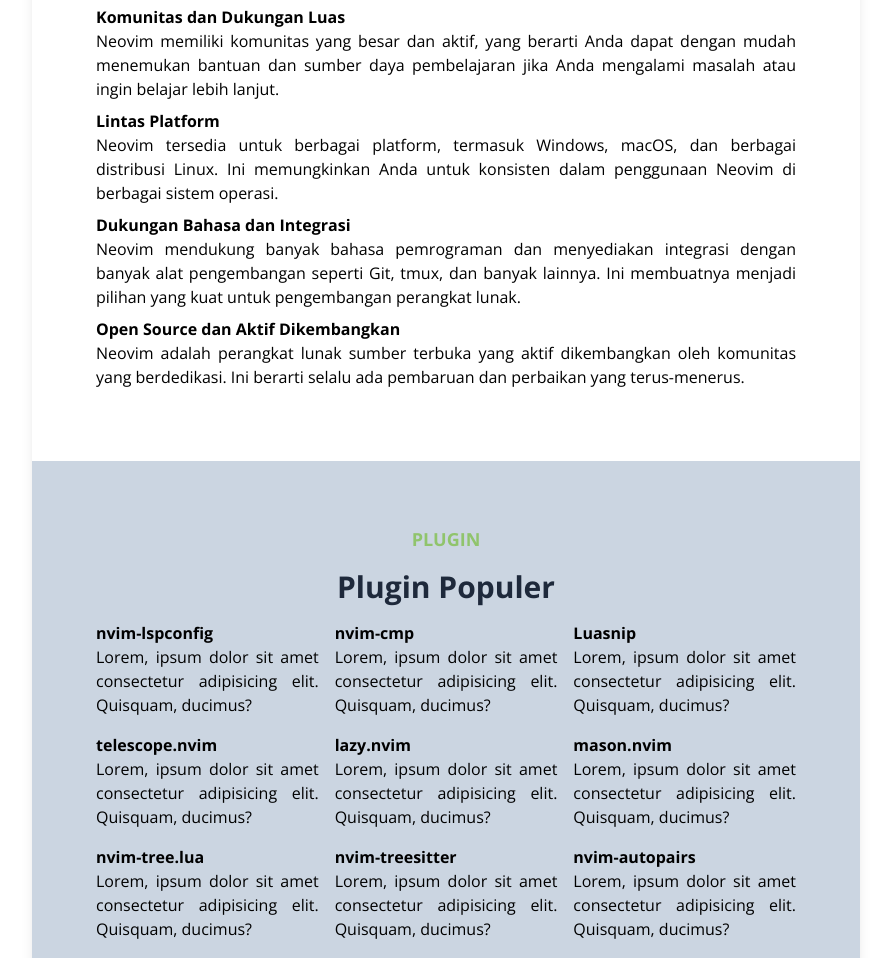
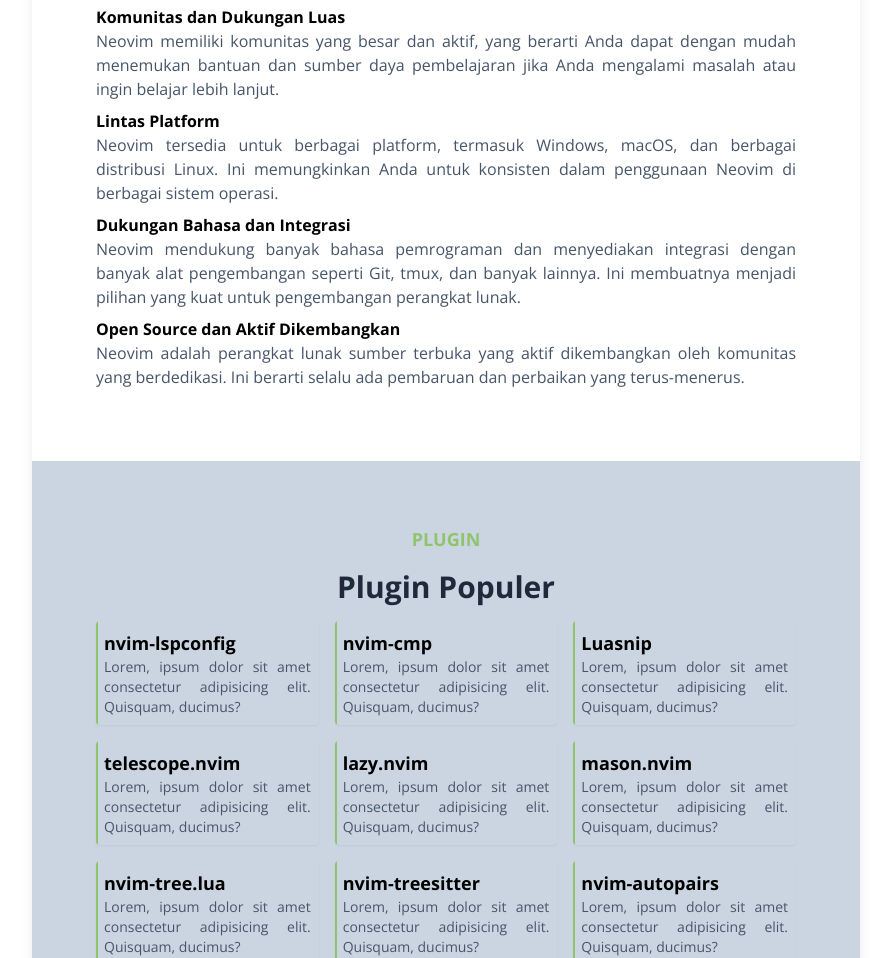
Before and after one commit to Xrayya/final-project-dicoding-basic-web, a plain HTML site: page index.html in a window 1280 px wide. Shown: the part 1842-2800 px from the top of the page, without its empty margins (32-923 px from the left). Drawn offline with nearby package versions, Linux system fonts and the light colour scheme.

Commit message:
feat: add plugin and footer style

```diff
--- a/assets/css/style.css
+++ b/assets/css/style.css
@@ -21,6 +21,7 @@
   padding: 8px 64px;
   position: sticky;
   top: 0;
+  z-index: 99;
   display: flex;
   gap: 32px;
   background-color: #ffffffc0;
@@ -50,6 +51,10 @@
   /* border: 2px solid aqua; */
 }
 
+nav a:hover {
+  color: #90c46c;
+}
+
 nav a::after {
   content: "";
   width: 100%;
@@ -65,10 +70,6 @@
 
 nav a:hover::after {
   transform: scaleX(1);
-}
-
-nav a:hover {
-  color: #90c46c;
 }
 
 section#jumbotron {
@@ -115,6 +116,7 @@
 
 p {
   text-align: justify;
+  color: #475569;
 }
 
 #about,
@@ -136,22 +138,60 @@
 .plugin {
   flex-basis: 200px;
   flex-grow: 1;
+  padding: 8px;
   box-sizing: border-box;
+  border-radius: 4px;
+  /* border: 2px solid grey; */
+  box-shadow: 0 1px 2px 0 rgb(0 0 0 / 0.05);
+  overflow: hidden;
+  position: relative;
+  /* pointer-events: none; */
+  transition: 200ms ease-out;
+}
+
+.plugin:hover {
+  background-color: #e2e8f0;
+  box-shadow:
+    0 4px 6px -1px rgb(0 0 0 / 0.1),
+    0 2px 4px -2px rgb(0 0 0 / 0.1);
+}
+
+.plugin::before {
+  content: "";
+  height: 100%;
+  width: 2px;
+  position: absolute;
+  left: 0px;
+  bottom: 0px;
+  background-color: #90c46c;
+  transition: 200ms ease-out;
+}
+
+.plugin:hover::before {
+  background-color: #488dcf;
 }
 
 .plugin > a {
-  font-weight: bold;
+  display: inline-block;
+  height: fit-content;
+  width: fit-content;
   text-decoration: none;
   color: black;
-  transition: 250ms ease-out;
+  transition: 200ms ease-out;
+  /* pointer-events: auto; */
+  /* border: solid 2px grey; */
 }
 
-.plugin > a:hover{
+.plugin > a:hover {
   color: #488dcf;
 }
 
 .plugin > a > span {
+  font-size: 1.125rem;
+  line-height: 1.75rem;
+  font-weight: bold;
   position: relative;
+  /* border: solid 2px aqua; */
 }
 
 .plugin > a > span::after {
@@ -165,7 +205,7 @@
   border-radius: 2px;
   transform: scaleX(0);
   transform-origin: left;
-  transition: 250ms ease-out;
+  transition: 200ms ease-out;
 }
 
 .plugin > a:hover > span::after {
@@ -178,6 +218,11 @@
 
 .plugin > a:hover > img {
   display: inline;
+}
+
+.plugin > p {
+  font-size: 0.875rem; /* 14px */
+  line-height: 1.25rem; /* 20px */
 }
 
 .gallery-container {
@@ -274,7 +319,6 @@
   height: 1.25rem;
 }
 
-
 footer {
   padding: 64px 64px;
   display: flex;
@@ -293,6 +337,7 @@
 footer a {
   text-decoration: none;
   color: white;
+  transition: 200ms ease-out;
 }
 
 footer h3 {
@@ -303,3 +348,11 @@
 .external-link {
   height: 0.75rem;
 }
+
+.link a:hover {
+  color: #90c46c;
+}
+
+.learn-more a:hover {
+  color: #488dcf;
+}
```
